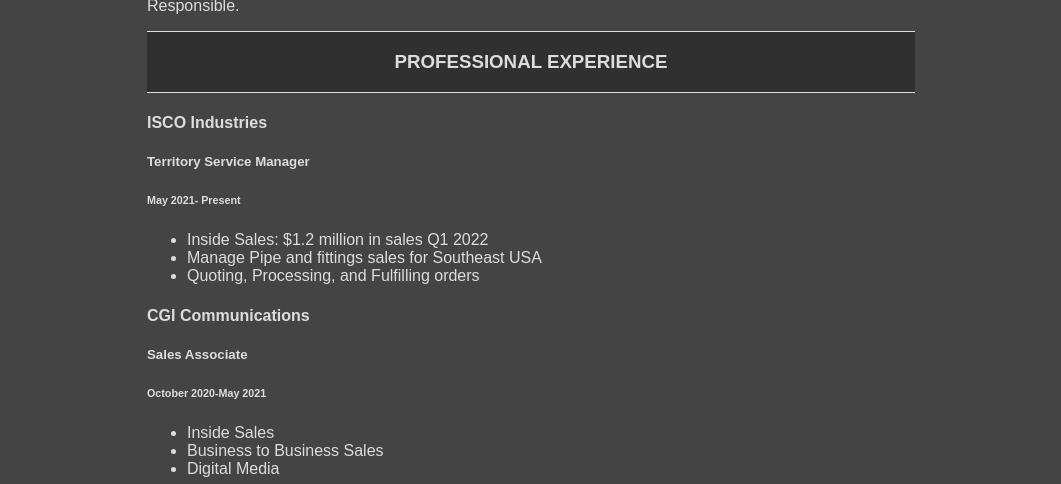
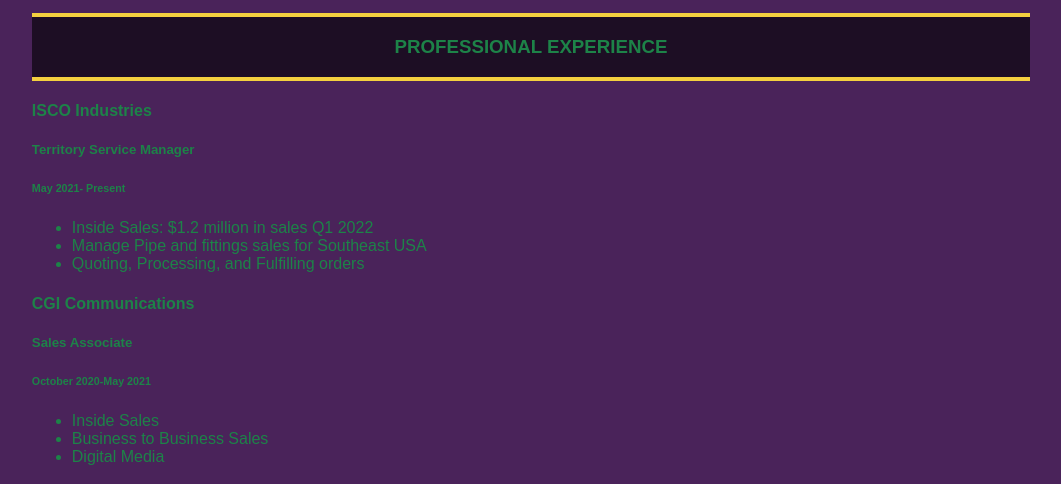
Before and after one commit to samupman/samupman.github.io, a plain HTML site: page index.html in a window 1280 px wide. Shown: the part 261-745 px from the top of the page, without its empty margins (109-1170 px from the left). Drawn offline with Linux system fonts and the light colour scheme.

Commit message:
Update style.css

```diff
--- a/style.css
+++ b/style.css
@@ -1,13 +1,13 @@
 body{
-  background-color: #444444;
-  color: #dddddd;
+  background-color: #4A235A;
+  color: #1d8348;
   font-family: arial, Helvetica, sans-serif;
-  margin: 10% 20%
+  margin: 10% 11%
 }
 .exp-header{
   text-align: center;
   text-transform: uppercase;
-  border-top: 1px solid #dddddd;
-  border-bottom: 1px solid #dddddd;
-  background-color: rgba(0, 0, 0, 0.3)
+  border-top: 4px solid #F4D03F;
+  border-bottom: 4px solid #F4D03F;
+  background-color: rgba(0, 0, 0, 0.6)
 }
```
